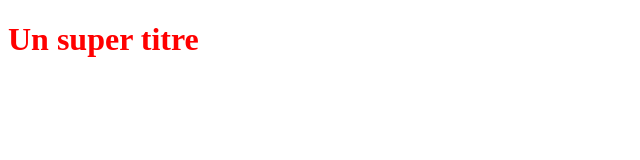
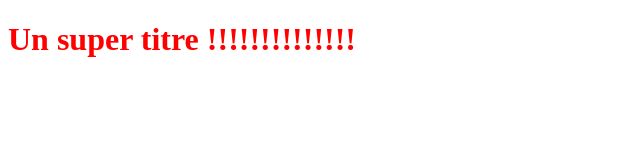
Before and after one commit to Houda1-atm/OpenclassroomsProject, a plain HTML site: page index.html in a window 1280 px wide. Shown: the whole page, without its empty margins (0-640 px from the left). Drawn offline with Linux system fonts and the light colour scheme.

Commit message:
Modification du titre H1

```diff
--- a/index.html
+++ b/index.html
@@ -5,6 +5,6 @@
     <link rel="stylesheet" type="text/css" href="styles.css">
 </head>
 <body>
-    <h1>Un super titre</h1>
+    <h1>Un super titre !!!!!!!!!!!!!!</h1>
 </body>
 </html>
```
